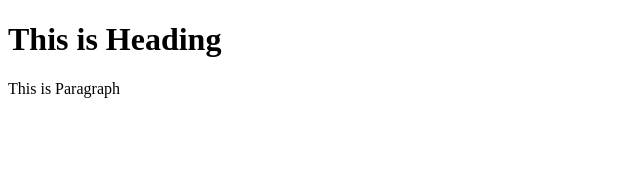
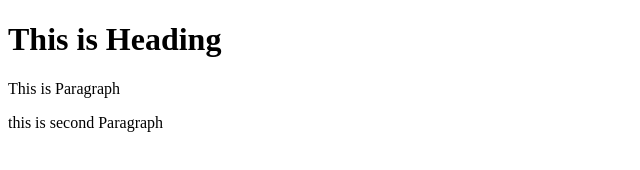
Before and after one commit to vaibhavspande/GIT, a plain HTML site: page index.html in a window 1280 px wide. Shown: the whole page, without its empty margins (0-640 px from the left). Drawn offline with Linux system fonts and the light colour scheme.

Commit message:
third commit

```diff
--- a/index.html
+++ b/index.html
@@ -9,6 +9,7 @@
 <body>
     <h1>This is Heading</h1>
     <p>This is Paragraph</p>
+    <p>this is second Paragraph</p>
 
 </body>
 </html>
```
